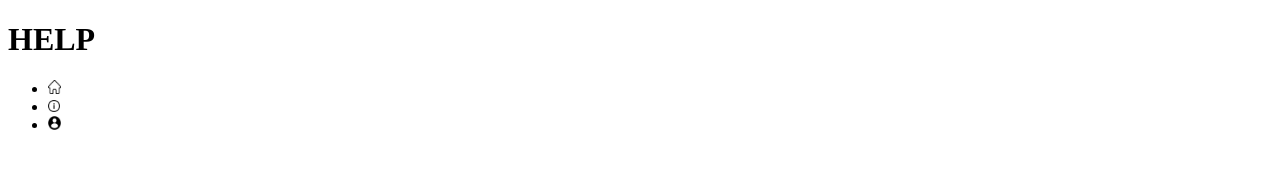
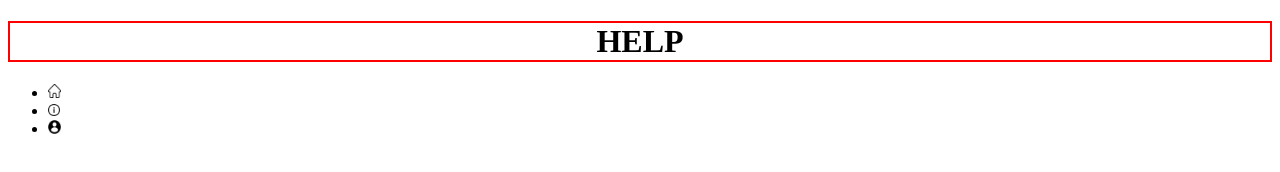
Before and after one commit to L3to/projeto-inicial, a plain HTML site: page paginas/help.html in a window 1280 px wide. Drawn offline with Linux system fonts and the light colour scheme.

Commit message:
tchurns dos bubbles

```diff
--- a/paginas/help.html
+++ b/paginas/help.html
@@ -8,7 +8,7 @@
 <body>
     <div class="container">
         <header class="cabecalho">
-            <h1>
+            <h1 style="text-align: center; border: solid 2px #ff0000">
                 HELP
             </h1>
 
```
Also changed, not shown: index.html (+0 -2 lines).
